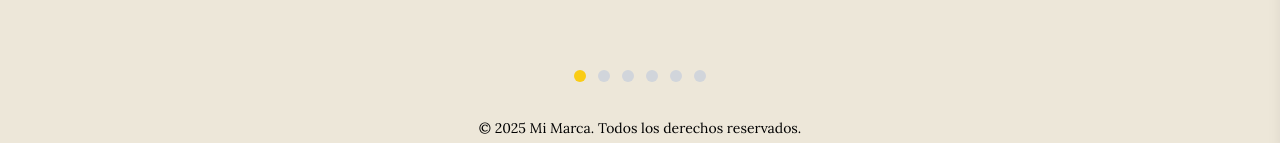
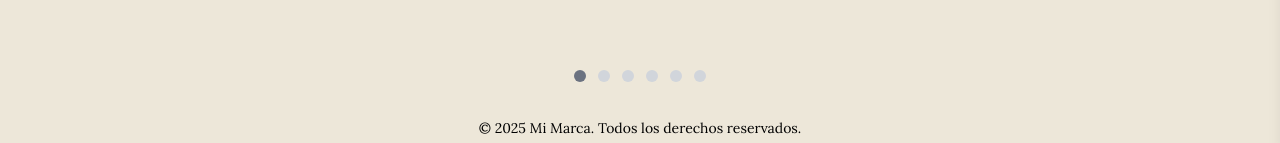
Before and after one commit to NahuelArg/chef-experience-portfolio, a React (Vite) app: page / in a window 1280 px wide. Shown: the part 654-797 px from the top of the page. Built offline with nearby package versions, Linux system fonts and the light colour scheme.

Commit message:
fix(Carousel): update active indicator color from yellow to gray for better visibility

```diff
--- a/src/components/layout/Carousel.tsx
+++ b/src/components/layout/Carousel.tsx
@@ -169,7 +169,7 @@ const Carousel = ({ children, className = "", activeIndex, setActiveIndex }: Car
             key={index}
             onClick={() => setCurrentIndex(index)}
             className={`w-2 h-2 md:w-3 md:h-3 rounded-full transition-colors duration-200 ${
-              index === currentIndex ? "bg-yellow-400" : "bg-gray-300"
+              index === currentIndex ? "bg-gray-500" : "bg-gray-300"
             }`}
           />
         ))}
```
